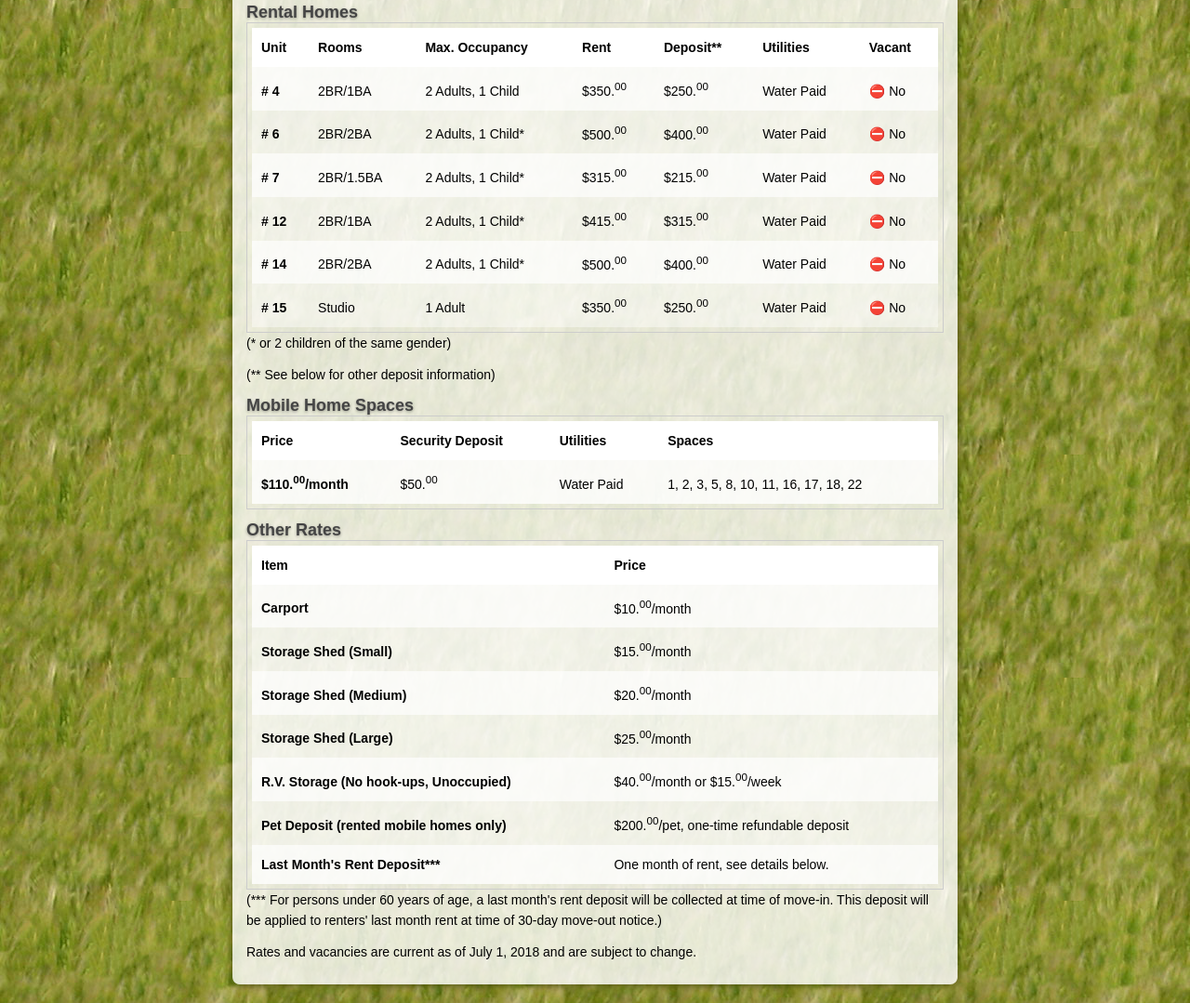
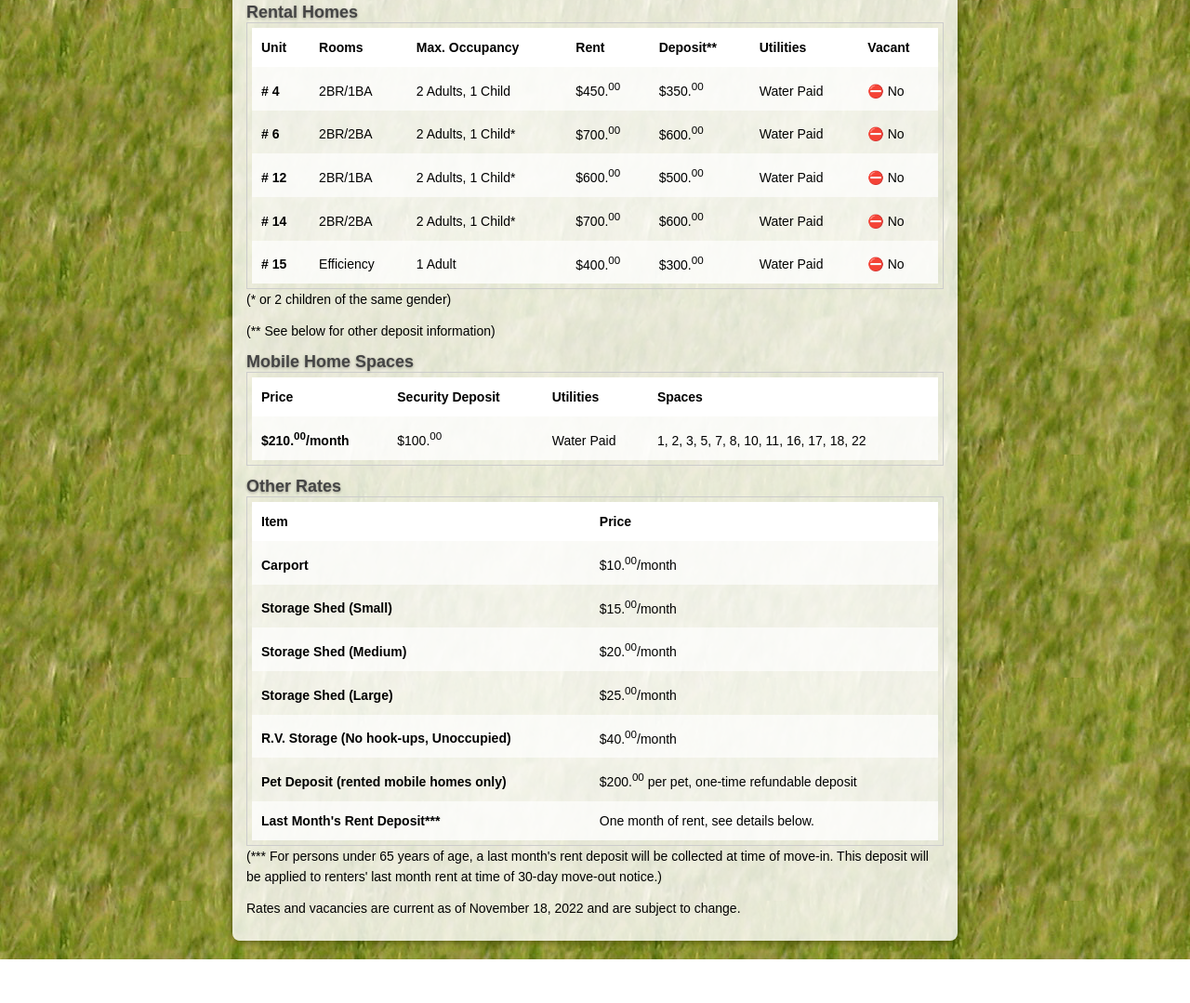
Before and after one commit to Kerrick/lmhp-site, a plain HTML site: page mobile-homes.html in a window 1280 px wide. Shown: the part 471-1550 px from the top of the page at 93% size. After the commit the page ends 1503 px from the top, so only its background shows below. Drawn offline with Linux system fonts and the light colour scheme.

Commit message:
Update mobile-homes.html

```diff
--- a/mobile-homes.html
+++ b/mobile-homes.html
@@ -47,8 +47,8 @@
 					<th># 4</th>
 					<td>2BR/1BA</td>
 					<td>2 Adults, 1 Child</td>
+					<td>$450.<sup>00</sup></td>
 					<td>$350.<sup>00</sup></td>
-					<td>$250.<sup>00</sup></td>
 					<td>Water Paid</td>
 					<td>⛔ No</td>
 				</tr>
@@ -56,17 +56,8 @@
 					<th># 6</th>
 					<td>2BR/2BA</td>
 					<td>2 Adults, 1 Child*</td>
-					<td>$500.<sup>00</sup></td>
-					<td>$400.<sup>00</sup></td>
-					<td>Water Paid</td>
-					<td>⛔ No</td>
-				</tr>
-				<tr>
-					<th># 7</th>
-					<td>2BR/1.5BA</td>
-					<td>2 Adults, 1 Child*</td>
-					<td>$315.<sup>00</sup></td>
-					<td>$215.<sup>00</sup></td>
+					<td>$700.<sup>00</sup></td>
+					<td>$600.<sup>00</sup></td>
 					<td>Water Paid</td>
 					<td>⛔ No</td>
 				</tr>
@@ -74,8 +65,8 @@
 					<th># 12</th>
 					<td>2BR/1BA</td>
 					<td>2 Adults, 1 Child*</td>
-					<td>$415.<sup>00</sup></td>
-					<td>$315.<sup>00</sup></td>
+					<td>$600.<sup>00</sup></td>
+					<td>$500.<sup>00</sup></td>
 					<td>Water Paid</td>
 					<td>⛔ No</td>
 				</tr>
@@ -83,17 +74,17 @@
 					<th># 14</th>
 					<td>2BR/2BA</td>
 					<td>2 Adults, 1 Child*</td>
-					<td>$500.<sup>00</sup></td>
-					<td>$400.<sup>00</sup></td>
+					<td>$700.<sup>00</sup></td>
+					<td>$600.<sup>00</sup></td>
 					<td>Water Paid</td>
 					<td>⛔ No</td>
 				</tr>
 				<tr>
 					<th># 15</th>
-					<td>Studio</td>
+					<td>Efficiency</td>
 					<td>1 Adult</td>
-					<td>$350.<sup>00</sup></td>
-					<td>$250.<sup>00</sup></td>
+					<td>$400.<sup>00</sup></td>
+					<td>$300.<sup>00</sup></td>
 					<td>Water Paid</td>
 					<td>⛔ No</td>
 				</tr>
@@ -111,10 +102,10 @@
 					<th>Spaces</th>
 				</tr>
 				<tr>
-					<th>$110.<sup>00</sup>/month</th>
-					<td>$50.<sup>00</sup></td>
+					<th>$210.<sup>00</sup>/month</th>
+					<td>$100.<sup>00</sup></td>
 					<td>Water Paid</td>
-					<td>1, 2, 3, 5, 8, 10, 11, 16, 17, 18, 22</td>
+					<td>1, 2, 3, 5, 7, 8, 10, 11, 16, 17, 18, 22</td>
 				</tr>
 			</table>
 </section>
@@ -143,20 +134,20 @@
 				</tr>
 				<tr>
 					<th>R.V. Storage (No hook-ups, Unoccupied)</th>
-					<td>$40.<sup>00</sup>/month or $15.<sup>00</sup>/week</td>
+					<td>$40.<sup>00</sup>/month</td>
 				</tr>
 				<tr>
                 	<th>Pet Deposit (rented mobile homes only)</th>
-                	<td>$200.<sup>00</sup>/pet, one-time refundable deposit</td>
+                	<td>$200.<sup>00</sup> per pet, one-time refundable deposit</td>
                 </tr>
                 <tr>
                 	<th>Last Month's Rent Deposit***</th>
                 	<td>One month of rent, see details below.</td>
                 </tr>
 			</table>
-			<p>(*** For persons <strong>under 60 years of age</strong>, a last month's rent deposit will be collected at time of move-in.  This deposit will be applied to renters' last month rent at time of 30-day move-out notice.)</p>
+			<p>(*** For persons <strong>under 65 years of age</strong>, a last month's rent deposit will be collected at time of move-in.  This deposit will be applied to renters' last month rent at time of 30-day move-out notice.)</p>
 </section>
-            <p>Rates and vacancies are current as of July 1, 2018 and are subject to change.</p>
+            <p>Rates and vacancies are current as of November 18, 2022 and are subject to change.</p>
 		</div>
 	</body>
 </html>
```
